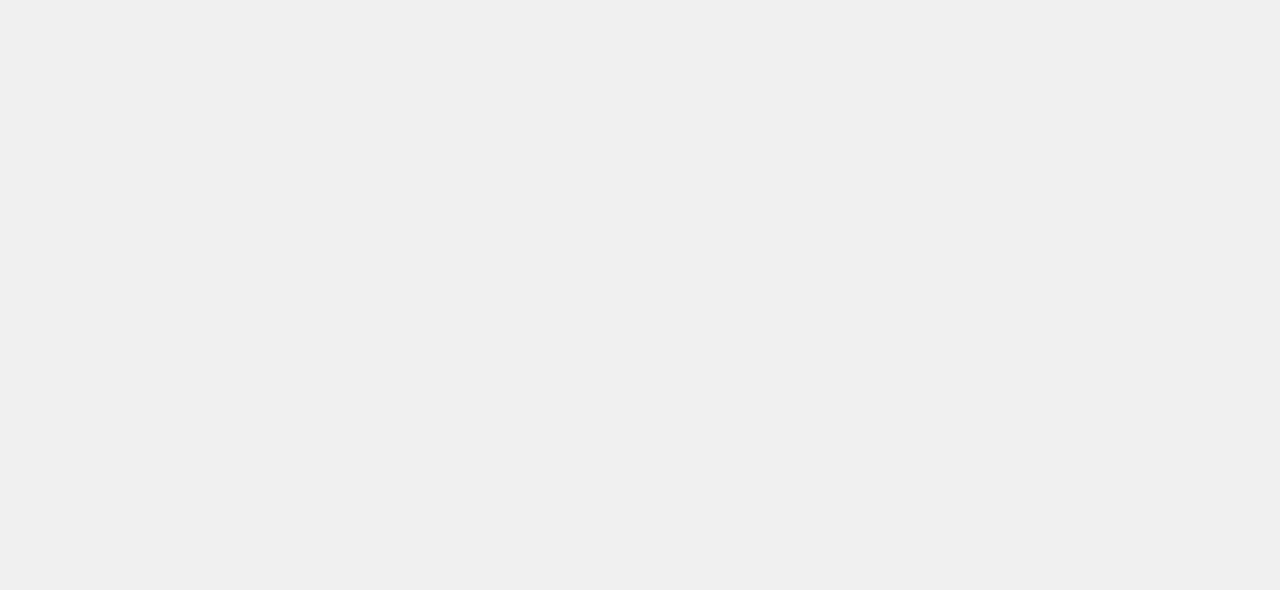
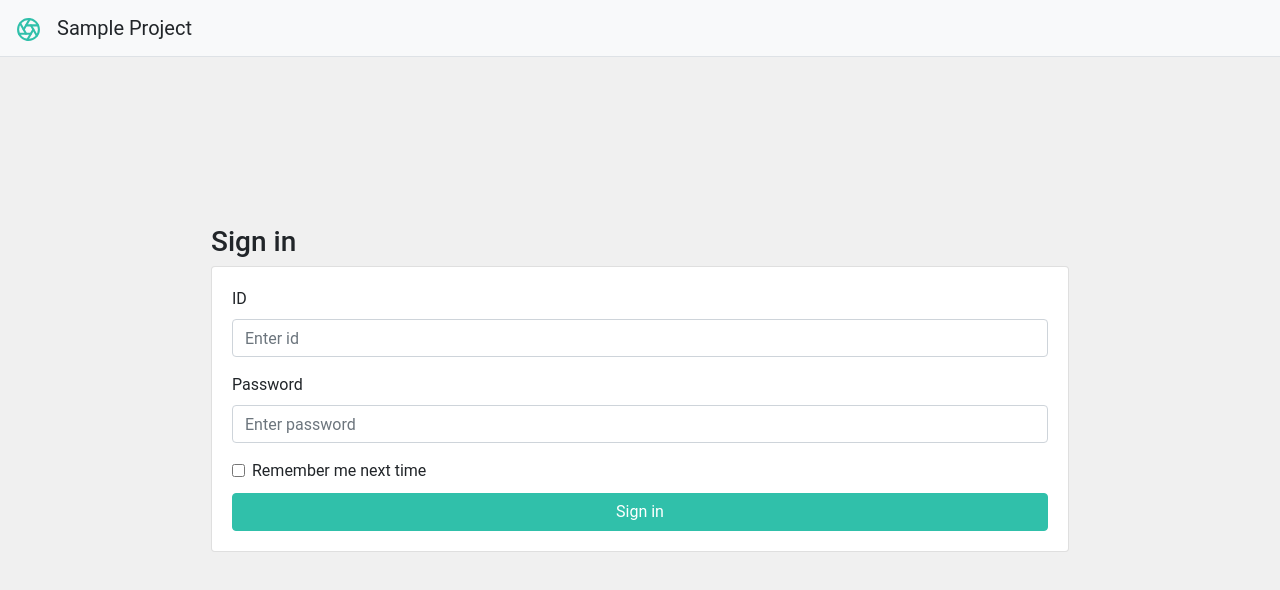
Before and after one commit to kwonssy02/react-board-sample, a React (Create React App) app: page /auth in a window 1280 px wide. Shown: the top 590 px of the page. Built offline with nearby package versions, Linux system fonts and the light colour scheme.

Commit message:
SignIn 페이지 추가 및 스타일 수정

```diff
--- a/package.json
+++ b/package.json
@@ -7,7 +7,7 @@
     "lodash": "^4.17.11",
     "react": "^16.4.1",
     "react-dom": "^16.4.1",
-    "react-icons": "^3.2.1",
+    "react-feather": "^1.1.4",
     "react-router-dom": "^4.3.1",
     "react-scripts": "1.1.4",
     "reactstrap": "^6.4.0"
--- a/src/App.js
+++ b/src/App.js
@@ -1,7 +1,8 @@
 import React, { Component } from 'react';
 import { BrowserRouter as Router, Route, Redirect } from "react-router-dom";
 import 'bootstrap/dist/css/bootstrap.min.css';
-
+import 'assets/css/style.css';
+import AuthLayout from 'layouts/auth/AuthLayout';
 import MainLayout from 'layouts/main/MainLayout';
 
 class App extends Component {
@@ -10,7 +11,8 @@ class App extends Component {
         return (
             <Router>
                 <div>
-                    {/* <Redirect to="/main/home" /> */}
+                    {/* <Redirect from="/" to="/main/home"/> */}
+                    <Route path="/auth" component={AuthLayout} />
                     <Route path="/main" component={MainLayout} />
                 </div>
             </Router>
--- a/src/assets/css/main.css
+++ b/src/assets/css/style.css
@@ -2,6 +2,7 @@
     --header-height:57px;
     --sidebar-width:220px;
     --footer-height:57px;
+    --authHeader-height:57px;
 }
 
 .footer {
@@ -117,6 +118,45 @@ body {
 }
 
 /* ---------------------------------------------------
+    COMMON
+----------------------------------------------------- */
+
+a.homeButton {
+    color: #fff !important;
+}
+
+a.homeButton:hover {
+    color: #fff !important;
+    cursor: 'pointer';
+}
+
+/* ---------------------------------------------------
+    Auth Header
+----------------------------------------------------- */
+.authHeader {
+    justify-content: left;
+    border-bottom: 1px solid #DEE2E6;
+}
+
+.authContent {
+    min-height: calc(100vh - var(--authHeader-height)) !important;
+    display: flex;
+    align-items: center;
+    justify-content: center;
+}
+
+.authInnerContent {
+    min-width: 80%;
+    margin-top: -5rem !important;
+}
+
+.authButton {
+    background-color: #30C0AA;
+    border-color: #30C0AA;
+}
+
+
+/* ---------------------------------------------------
     MEDIAQUERIES
 ----------------------------------------------------- */
 
@@ -139,17 +179,7 @@ body {
     #content.active {
         width: calc(100% - var(--sidebar-width));
     }
+    .authInnerContent {
+        width: 100%;
+    }
 }
-
-/* ---------------------------------------------------
-    COMMON
------------------------------------------------------ */
-
-a.homeButton {
-    color: #fff !important;
-}
-
-a.homeButton:hover {
-    color: #fff !important;
-    cursor: 'pointer';
-}
--- a/src/index.css
+++ /dev/null
@@ -1,5 +0,0 @@
-body {
-  margin: 0;
-  padding: 0;
-  font-family: sans-serif;
-}
--- a/src/index.js
+++ b/src/index.js
@@ -1,6 +1,5 @@
 import React from 'react';
 import ReactDOM from 'react-dom';
-import './index.css';
 import App from './App';
 import registerServiceWorker from './registerServiceWorker';
 
--- /dev/null
+++ b/src/layouts/auth/AuthLayout.js
@@ -0,0 +1,78 @@
+import React, { Component } from 'react';
+import { withRouter } from 'react-router-dom';
+import {
+    Navbar,
+    NavbarBrand,
+    Nav,
+    NavLink,
+    Container,
+    Row,
+    Col,
+    UncontrolledCollapse,
+    Card,
+    CardBody,
+    CardTitle,
+    CardSubtitle,
+    CardText,
+    Button,
+    Form,
+    FormGroup,
+    Label,
+    Input
+} from "reactstrap";
+import { Aperture } from 'react-feather';
+
+class AuthLayout extends Component {
+
+    onClickSignIn = () => {
+        this.props.history.push('/main/home');
+    }
+
+    render() {
+        return (
+            <div>
+                {/* Header */}
+                <Navbar className={'authHeader'} color={'light'} light expand="md">
+                    <NavbarBrand>
+                        <Aperture size={25} color={'#30C0AA'}/>
+                    </NavbarBrand>
+
+                    <NavbarBrand>
+                        Sample Project
+                    </NavbarBrand>
+                </Navbar>
+                <Container className={'authContent'} style={{minHeight:'100vh'}}>
+                    <Row className={'authInnerContent'}>
+                        <Col>
+                            <h3>Sign in</h3>
+                            <Card body>
+                                {/* <CardTitle>Sign in</CardTitle>
+                                <CardSubtitle>Card subtitle</CardSubtitle>
+                                <CardText>Some quick example text to build on the card title and make up the bulk of the card's content.</CardText> */}
+                                <Form style={{marginBottom:'10px'}}>
+                                    <FormGroup>
+                                        <Label for="userId">ID</Label>
+                                        <Input name="userId" id="userId" placeholder="Enter id" />
+                                    </FormGroup>
+                                    <FormGroup>
+                                        <Label for="password">Password</Label>
+                                        <Input type="password" name="password" id="password" placeholder="Enter password" />
+                                    </FormGroup>
+                                    <FormGroup check>
+                                        <Label check>
+                                            <Input type="checkbox" />{' '}
+                                            Remember me next time
+                                        </Label>
+                                    </FormGroup>
+                                </Form>
+                                <Button className={'authButton'} onClick={this.onClickSignIn}>Sign in</Button>
+                            </Card>
+                        </Col>
+                    </Row>
+                </Container>
+            </div>
+        );
+    }
+}
+
+export default withRouter(AuthLayout);
--- a/src/layouts/main/MainLayout.js
+++ b/src/layouts/main/MainLayout.js
@@ -1,7 +1,6 @@
 import React, { Component } from 'react';
 
-import { BrowserRouter as Router, Route, Link, NavLink as RRNavLink } from "react-router-dom";
-import 'assets/css/main.css';
+import { Route, Link, NavLink as RRNavLink, withRouter } from "react-router-dom";
 import {
     Navbar,
     NavbarBrand,
@@ -10,9 +9,13 @@ import {
     Container,
     Row,
     Col,
-    UncontrolledCollapse
+    UncontrolledCollapse,
+    UncontrolledDropdown,
+    DropdownToggle,
+    DropdownItem,
+    DropdownMenu
 } from "reactstrap";
-import { IoIosMenu, IoIosFlower, IoMdShare, IoMdSpeedometer, IoMdArrowDropdown } from 'react-icons/io';
+import { Aperture, ChevronDown, Settings, AlignLeft } from 'react-feather';
 
 import mainRoutes from 'routes/main';
 
@@ -44,6 +47,10 @@ class MainLayout extends Component {
         });
     }
 
+    signOut = () => {
+        this.props.history.push('/auth');
+    }
+
     render() {
         const { active, toggleButtonStyle } = this.state;
         return (
@@ -51,16 +58,17 @@ class MainLayout extends Component {
                 {/* Sidebar */}
                 <Nav id="sidebar" className={active ? 'active' : null} vertical>
                     <NavLink to="/main/home" className={'homeButton'} tag={Link} style={{fontSize:'18px', padding:'1.15rem 1.25rem'}}>
-                        <IoIosFlower size={28} color={'#30C0AA'} style={{marginRight:'.75rem'}}/>Sample Project
+                        <Aperture size={28} color={'#30C0AA'} style={{marginRight:'.75rem'}}/>Sample Project
                     </NavLink>
 
                     {mainRoutes.map((route, key) => {
                         if(route.subRoutes) {
                             let menus = [];
                             menus.push(
-                                <NavLink to={"#"} className={'menu'} tag={RRNavLink} style={{fontSize:'15px', padding:'.5rem 1.25rem'}} id={"toggle" + key} key={key}>
-                                    <IoMdSpeedometer size={23} color={'white'} style={{marginLeft:'.4rem', marginRight:'.75rem'}}/>{route.name}
-                                    <IoMdArrowDropdown style={{position:'absolute', right:'15px', marginTop:'5px'}}/>
+                                <NavLink to={"#"} className={'menu'} tag={RRNavLink} style={{fontSize:'15px', padding:'.5rem 1rem'}} id={"toggle" + key} key={key}>
+                                    <route.icon size={20} color={'white'} style={{marginLeft:'.4rem', marginRight:'.75rem'}}/>
+                                    {route.name}
+                                    <ChevronDown size={14} style={{position:'absolute', right:'15px', marginTop:'5px'}}/>
                                 </NavLink>
                             );
 
@@ -77,8 +85,9 @@ class MainLayout extends Component {
                             return menus;
                         }else {
                             return (
-                                <NavLink to={route.path} className={'menu'} tag={RRNavLink} style={{fontSize:'15px', padding:'.5rem 1.25rem'}} key={key}>
-                                    <IoMdShare size={23} color={'white'} style={{marginLeft:'.4rem', marginRight:'.75rem'}}/>{route.name}
+                                <NavLink to={route.path} className={'menu'} tag={RRNavLink} style={{fontSize:'15px', padding:'.5rem 1rem'}} key={key}>
+                                    <route.icon size={20} color={'white'} style={{marginLeft:'.4rem', marginRight:'.75rem'}}/>
+                                    {route.name}
                                 </NavLink>
                             )
 
@@ -90,9 +99,28 @@ class MainLayout extends Component {
                 {/* Header */}
                 <Navbar id="header" className={active ? 'active' : null} color="light" light expand="md">
                     <NavbarBrand onClick={this.toggle} onMouseEnter={this.onMouseEnterToggle} onMouseLeave={this.onMouseLeaveToggle} style={{cursor:'pointer'}}>
-                        <IoIosMenu size={25} color={toggleButtonStyle}/>
+                        <AlignLeft size={25} color={toggleButtonStyle}/>
                     </NavbarBrand>
                     <NavbarBrand >사용자</NavbarBrand>
+                    <Nav className="ml-auto">
+                        <UncontrolledDropdown>
+                            <DropdownToggle nav style={{color:'black'}}>
+                                <Settings size={20}/>
+                            </DropdownToggle>
+                            <DropdownMenu right>
+                                <DropdownItem>
+                                    Option 1
+                                </DropdownItem>
+                                <DropdownItem>
+                                    Option 2
+                                </DropdownItem>
+                                <DropdownItem divider />
+                                <DropdownItem onClick={this.signOut}>
+                                    Sign out
+                                </DropdownItem>
+                            </DropdownMenu>
+                        </UncontrolledDropdown>
+                    </Nav>
                 </Navbar>
 
                 {/* Content */}
@@ -137,4 +165,4 @@ class MainLayout extends Component {
     }
 }
 
-export default MainLayout;
+export default withRouter(MainLayout);
--- a/src/routes/main/index.js
+++ b/src/routes/main/index.js
@@ -1,5 +1,6 @@
 import Home from 'views/main/Home';
 import VehicleList from 'views/main/VehicleList';
+import { Server, Terminal, Compass } from 'react-feather';
 
 const contextPath = '/main/';
 
@@ -7,12 +8,12 @@ const mainRoutes = [
     {
         path: contextPath + 'home',
         name: '메인 페이지',
-        icon: 'IoMdShare',
+        icon: Server,
         component: Home
     },
     {
         name: '차량 조회',
-        icon: undefined,
+        icon: Terminal,
         subRoutes: [
             {
                 path: contextPath + 'vehicleList',
@@ -23,7 +24,7 @@ const mainRoutes = [
     },
     {
         name: '차량 조333회',
-        icon: undefined,
+        icon: Compass,
         subRoutes: [
             {
                 path: contextPath + 'vehicleList44442',
```
Also changed, not shown: src/App.css (deleted, +0 -28 lines), src/routes/auth/index.js (added, +12 -0 lines), 1 other file (tests, documents, lock files or other folders).
